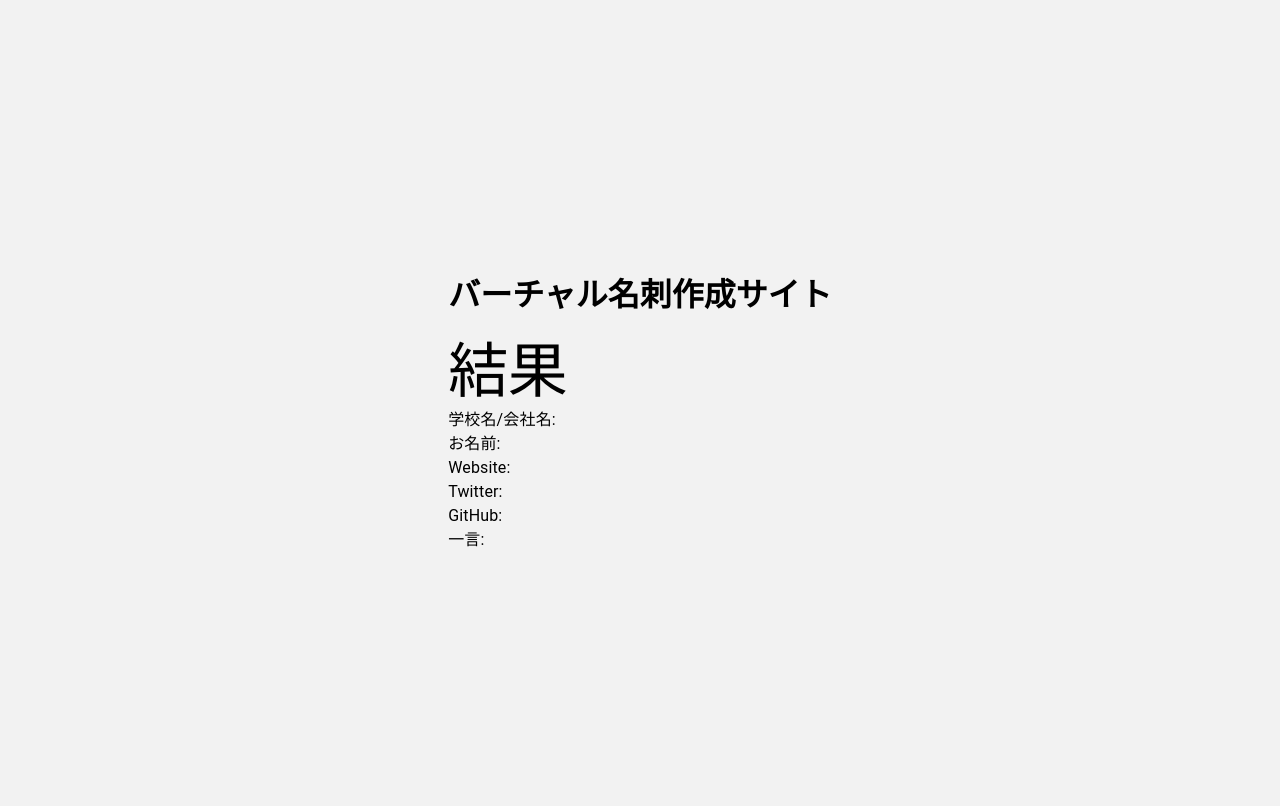
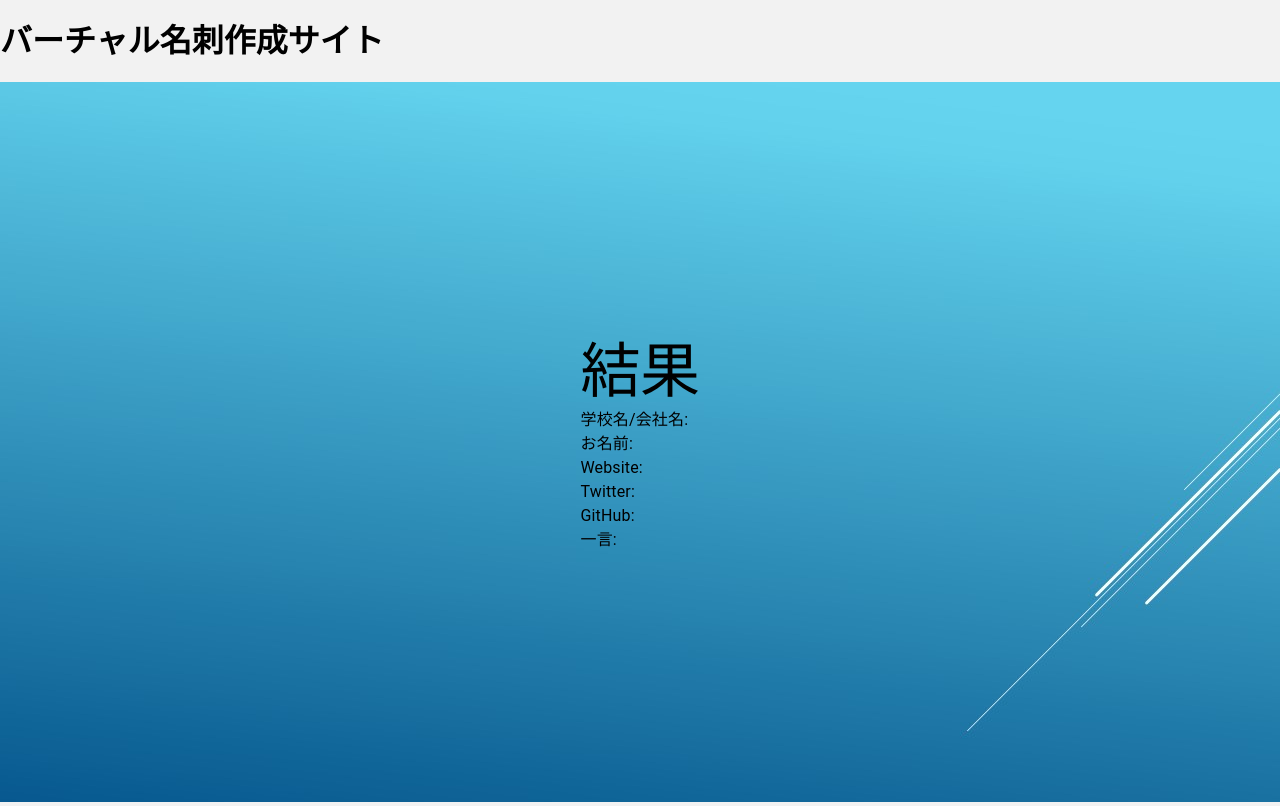
Before and after one commit to nissy-code/2023-07_Hackathon, a React (Create React App) app in the folder virtual_namecard/: page /newresult in a window 1280 px wide. Built offline with nearby package versions, Linux system fonts and the light colour scheme.

Commit message:
[edit] NewResult.jsxにて, 背景を下に入力した文字について表示させることができた.

```diff
--- a/virtual_namecard/src/NewResult.jsx
+++ b/virtual_namecard/src/NewResult.jsx
@@ -2,6 +2,7 @@ import React from 'react';
 import { useLocation } from 'react-router-dom';
 import { Typography, Link } from '@mui/material';
 import { Twitter, GitHub } from '@mui/icons-material';
+import back from "./data/meishi1.jpg";
 
 const Result = () => {
   const location = useLocation();
@@ -9,7 +10,9 @@ const Result = () => {
   const { schoolCompany, name, website, twitter, github, message } = state || {};
 
   return (
-    <div>
+    <div style={{ position: 'relative' }}>
+      <img src={back} alt="Background" style={{ width: '100%', height: 'auto' }} />
+      <div style={{ position: 'absolute', top: '50%', left: '50%', transform: 'translate(-50%, -50%)' }}>
         <Typography variant="h2" component="h2">
           結果
         </Typography>
@@ -47,6 +50,7 @@ const Result = () => {
           一言: {message}
         </Typography>
       </div>
+    </div>
   );
 };
 
```
Lines whose indentation alone changed are shown as unchanged.
